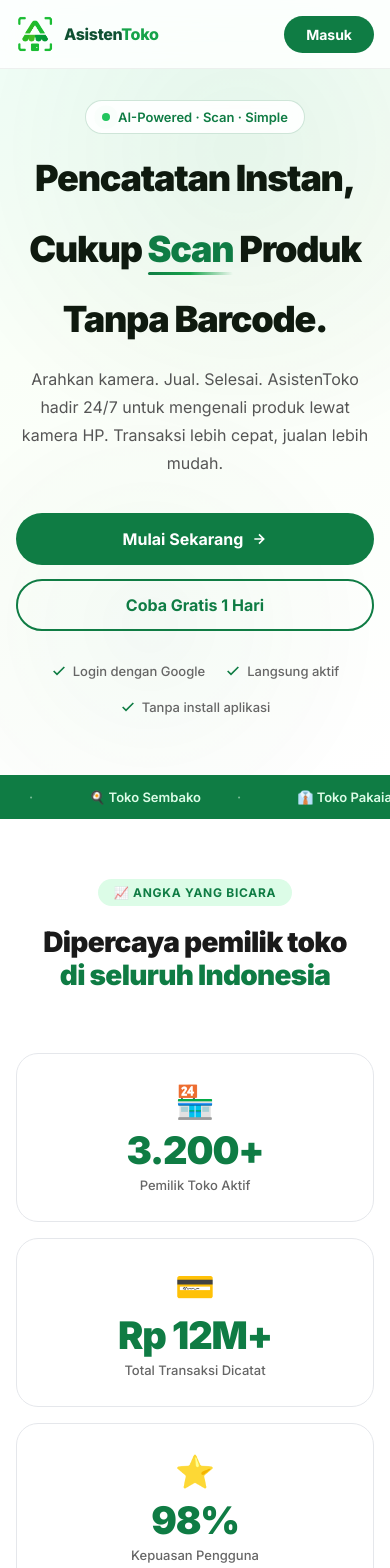
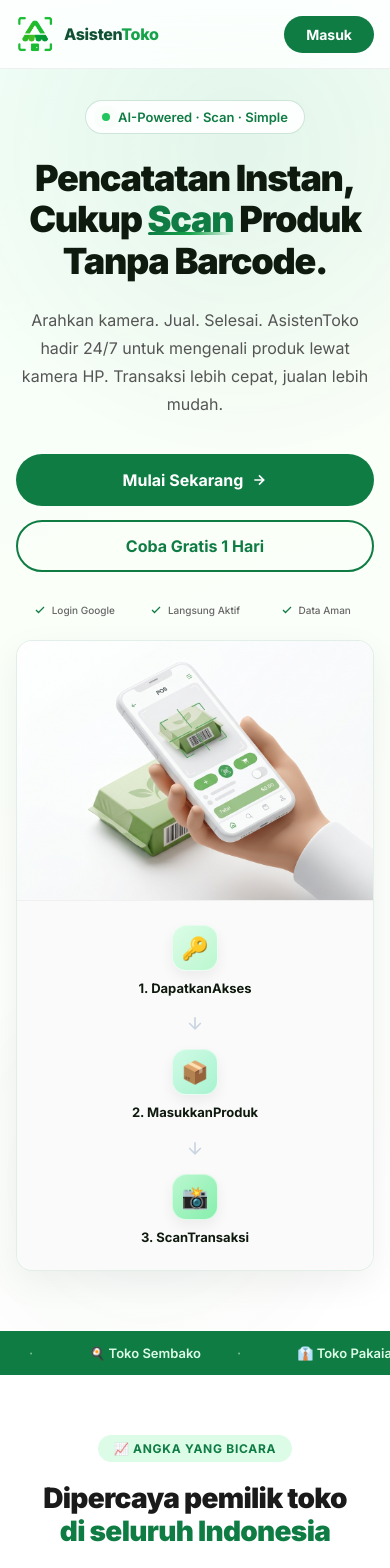
Before and after one commit to azhardanii/asisten-toko-lp, a React (Vite) app: page / in a window 390 px wide. Shown: the top 1568 px of the page. Built offline with nearby package versions, Linux system fonts and the light colour scheme.

Commit message:
feat: implement landing page with interactive UI components and usage workflow visual

```diff
--- a/src/index.css
+++ b/src/index.css
@@ -436,6 +436,99 @@
       color: var(--green);
     }
 
+    /* Hero Flow Graphic */
+    .hero-flow-graphic {
+      display: flex;
+      flex-direction: column;
+      background: #fff;
+      border-radius: 20px;
+      box-shadow: 0 12px 36px rgba(0, 0, 0, 0.06);
+      border: 1px solid rgba(15, 124, 68, 0.12);
+      margin-top: 36px;
+      max-width: 100%;
+      animation: slide-in-down 0.8s cubic-bezier(0.4, 0, 0.2, 1) forwards;
+      animation-delay: 0.2s;
+      opacity: 0;
+      transform: translateY(20px);
+      overflow: hidden;
+    }
+
+    .hfg-image-container {
+      width: 100%;
+      background: #ffffff; /* pure white to match generated image background */
+      display: flex;
+      align-items: center;
+      justify-content: center;
+      padding: 0;
+      border-bottom: 1px solid #f0f0f0;
+    }
+
+    .hfg-image {
+      width: 100%;
+      max-width: 320px;
+      height: auto;
+      object-fit: cover;
+      display: block;
+      /* removed mix-blend-mode since container is white now */
+    }
+
+    .hfg-steps-container {
+      display: flex;
+      align-items: center;
+      justify-content: space-between;
+      padding: 20px 24px;
+      background: #fafafa;
+    }
+
+    .hfg-step {
+      display: flex;
+      flex-direction: column;
+      align-items: center;
+      gap: 12px;
+      text-align: center;
+      flex: 1;
+    }
+
+    .hfg-icon-box {
+      width: 54px;
+      height: 54px;
+      border-radius: 16px;
+      display: flex;
+      align-items: center;
+      justify-content: center;
+      font-size: 24px;
+      box-shadow: 0 6px 14px rgba(0,0,0,0.06);
+      border: 1px solid rgba(255,255,255,0.6);
+    }
+
+    .hfg-text {
+      font-size: 13px;
+      font-weight: 700;
+      color: var(--bg-dark);
+      line-height: 1.3;
+    }
+
+    .hfg-arrow {
+      color: #cbd5e1;
+      width: 24px;
+      flex-shrink: 0;
+      display: flex;
+      justify-content: center;
+      margin: 0 4px;
+    }
+
+    .hfg-arrow svg {
+      width: 24px;
+      height: 24px;
+    }
+
+    @keyframes slide-in-down {
+      to {
+        opacity: 1;
+        transform: translateY(0);
+      }
+    }
+
     /* Phone */
     .hero-visual {
       position: relative;
@@ -1794,6 +1887,16 @@
         line-height: 1.15;
       }
 
+      .hero-title .highlight {
+        color: var(--green) !important;
+        display: inline-block;
+        line-height: 1; /* Tighter line height for the span itself */
+      }
+
+      .hero-title .highlight::after {
+        bottom: 2px; /* Move underline up closer to the word */
+      }
+
       .hero-desc {
         font-size: 16px;
       }
@@ -1812,7 +1915,24 @@
       }
 
       .hero-badges {
+        display: flex;
+        justify-content: space-between;
+        flex-wrap: nowrap;
+        gap: 4px;
+        width: 100%;
+      }
+
+      .hero-badge {
+        font-size: 10px;
+        white-space: nowrap;
+        flex: 1;
         justify-content: center;
+      }
+
+      .hero-badge svg {
+        width: 12px;
+        height: 12px;
+        flex-shrink: 0;
       }
 
       .hero-visual {
@@ -1914,8 +2034,25 @@
       .section-sub {
         font-size: 15px;
       }
-    }
-
+
+      .hero-flow-graphic {
+        margin: 32px auto 0;
+        max-width: 480px;
+        /* padding removed because it's now on .hfg-steps-container */
+      }
+
+      .hfg-image-container {
+        padding: 16px 12px 8px;
+      }
+
+      .hfg-image {
+        max-width: 220px;
+      }
+
+      .hfg-steps-container {
+        padding: 14px 16px;
+      }
+    }
     @media (max-width: 480px) {
       .footer-grid {
         flex-direction: column;
@@ -1937,6 +2074,73 @@
         justify-content: center;
       }
 
+      .hero-flow-graphic {
+        margin: 24px 0 0 0;
+        width: 100%;
+        max-width: none;
+        border-radius: 16px;
+      }
+
+      .hfg-image-container {
+        padding: 0;
+        height: 260px; /* Balanced crop */
+        overflow: hidden;
+      }
+
+      .hfg-image {
+        width: 100%;
+        max-width: 100%; /* Override 320px from desktop */
+        height: 100%;
+        object-fit: cover;
+        object-position: center;
+      }
+
+      .hfg-steps-container {
+        padding: 24px;
+        flex-direction: column;
+        align-items: center;
+        gap: 16px;
+      }
+
+      .hfg-step {
+        flex-direction: column;
+        align-items: center;
+        text-align: center;
+        gap: 8px;
+        width: 100%;
+      }
+
+      .hfg-icon-box {
+        width: 46px;
+        height: 46px;
+        font-size: 22px;
+        border-radius: 14px;
+        flex-shrink: 0;
+      }
+
+      .hfg-text {
+        font-size: 13px;
+        line-height: 1.4;
+        letter-spacing: 0;
+      }
+
+      .hfg-text br {
+        display: none; /* Force text into one line */
+      }
+
+      .hfg-arrow {
+        width: 100%;
+        justify-content: center;
+        padding-left: 0;
+        margin: 0;
+      }
+
+      .hfg-arrow svg {
+        width: 20px;
+        height: 20px;
+        transform: rotate(90deg); /* Point arrow downward */
+      }
+
       .stats-grid {
         grid-template-columns: 1fr;
       }
--- a/src/pages/Home.tsx
+++ b/src/pages/Home.tsx
@@ -179,7 +179,7 @@
               </div>
               <h1 className="hero-title">
                 Pencatatan Instan,<br />
-                Cukup <span className="highlight" style={{ lineHeight: '100px' }}>Scan</span> Produk<br />
+                Cukup <span className="highlight">Scan</span> Produk<br />
                 Tanpa Barcode.
               </h1>
               <p className="hero-desc">
@@ -198,15 +198,42 @@
               <div className="hero-badges" style={{ marginTop: '28px' }}>
                 <div className="hero-badge">
                   <svg viewBox="0 0 24 24" fill="none" stroke="currentColor" strokeWidth="2.5"><polyline points="20 6 9 17 4 12" /></svg>
-                  Login dengan Google
+                  Login Google
                 </div>
                 <div className="hero-badge">
                   <svg viewBox="0 0 24 24" fill="none" stroke="currentColor" strokeWidth="2.5"><polyline points="20 6 9 17 4 12" /></svg>
-                  Langsung aktif
+                  Langsung Aktif
                 </div>
                 <div className="hero-badge">
                   <svg viewBox="0 0 24 24" fill="none" stroke="currentColor" strokeWidth="2.5"><polyline points="20 6 9 17 4 12" /></svg>
-                  Tanpa install aplikasi
+                  Data Aman
+                </div>
+              </div>
+
+              {/* Visual Flow Alur Penggunaan */}
+              <div className="hero-flow-graphic">
+                <div className="hfg-image-container">
+                  <img src="/alur-penggunaan.png" alt="Ilustrasi AsistenToko" className="hfg-image" />
+                </div>
+                <div className="hfg-steps-container">
+                  <div className="hfg-step">
+                    <div className="hfg-icon-box" style={{ background: 'linear-gradient(135deg, #dcfce7, #bbf7d0)' }}>🔑</div>
+                    <span className="hfg-text">1. Dapatkan<br />Akses</span>
+                  </div>
+                  <div className="hfg-arrow">
+                    <svg viewBox="0 0 24 24" fill="none" stroke="currentColor" strokeWidth="2"><path d="M5 12h14M12 5l7 7-7 7" /></svg>
+                  </div>
+                  <div className="hfg-step">
+                    <div className="hfg-icon-box" style={{ background: 'linear-gradient(135deg, #d1fae5, #a7f3d0)' }}>📦</div>
+                    <span className="hfg-text">2. Masukkan<br />Produk</span>
+                  </div>
+                  <div className="hfg-arrow">
+                    <svg viewBox="0 0 24 24" fill="none" stroke="currentColor" strokeWidth="2"><path d="M5 12h14M12 5l7 7-7 7" /></svg>
+                  </div>
+                  <div className="hfg-step">
+                    <div className="hfg-icon-box" style={{ background: 'linear-gradient(135deg, #bbf7d0, #86efac)' }}>📸</div>
+                    <span className="hfg-text">3. Scan<br />Transaksi</span>
+                  </div>
                 </div>
               </div>
             </div>
```
Also changed, not shown: public/alur-penggunaan.png (added).
